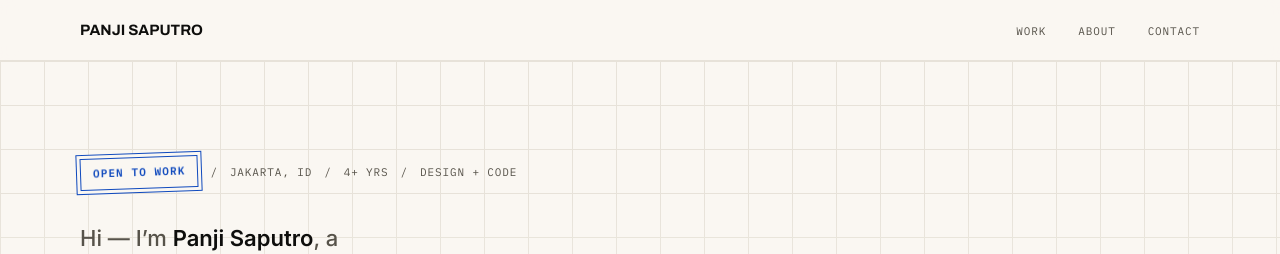
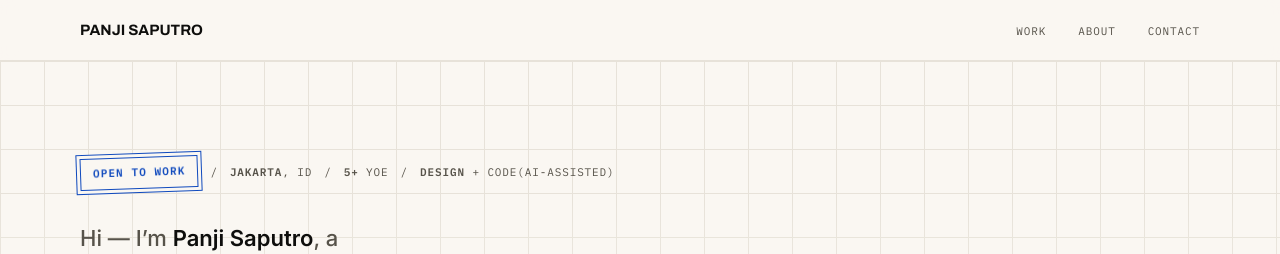
Before and after one commit to panjisap0805/Portfolio-Brutalist, a Next.js app: page / in a window 1280 px wide. Shown: the top 254 px of the page. Built offline with nearby package versions, Linux system fonts and the light colour scheme.

Commit message:
hero update

```diff
--- a/components/home/Hero.js
+++ b/components/home/Hero.js
@@ -12,11 +12,11 @@ export default function Hero() {
         <p className="t-label mb-8 flex flex-wrap items-center gap-x-3 gap-y-2 text-ink-soft">
           <Stamp label="Open to work" tone="cobalt" animate />
           <span aria-hidden="true">/</span>
-          <span>Jakarta, ID</span>
+          <span><b>Jakarta</b>, ID</span>
           <span aria-hidden="true">/</span>
-          <span>4+ yrs</span>
+          <span><b>5+</b> YoE</span>
           <span aria-hidden="true">/</span>
-          <span>Design + code</span>
+          <span><b>Design</b> + code(AI-Assisted)</span>
         </p>
         {/*
           Sized off the longest role, not off taste: "Product Designer" is
```
